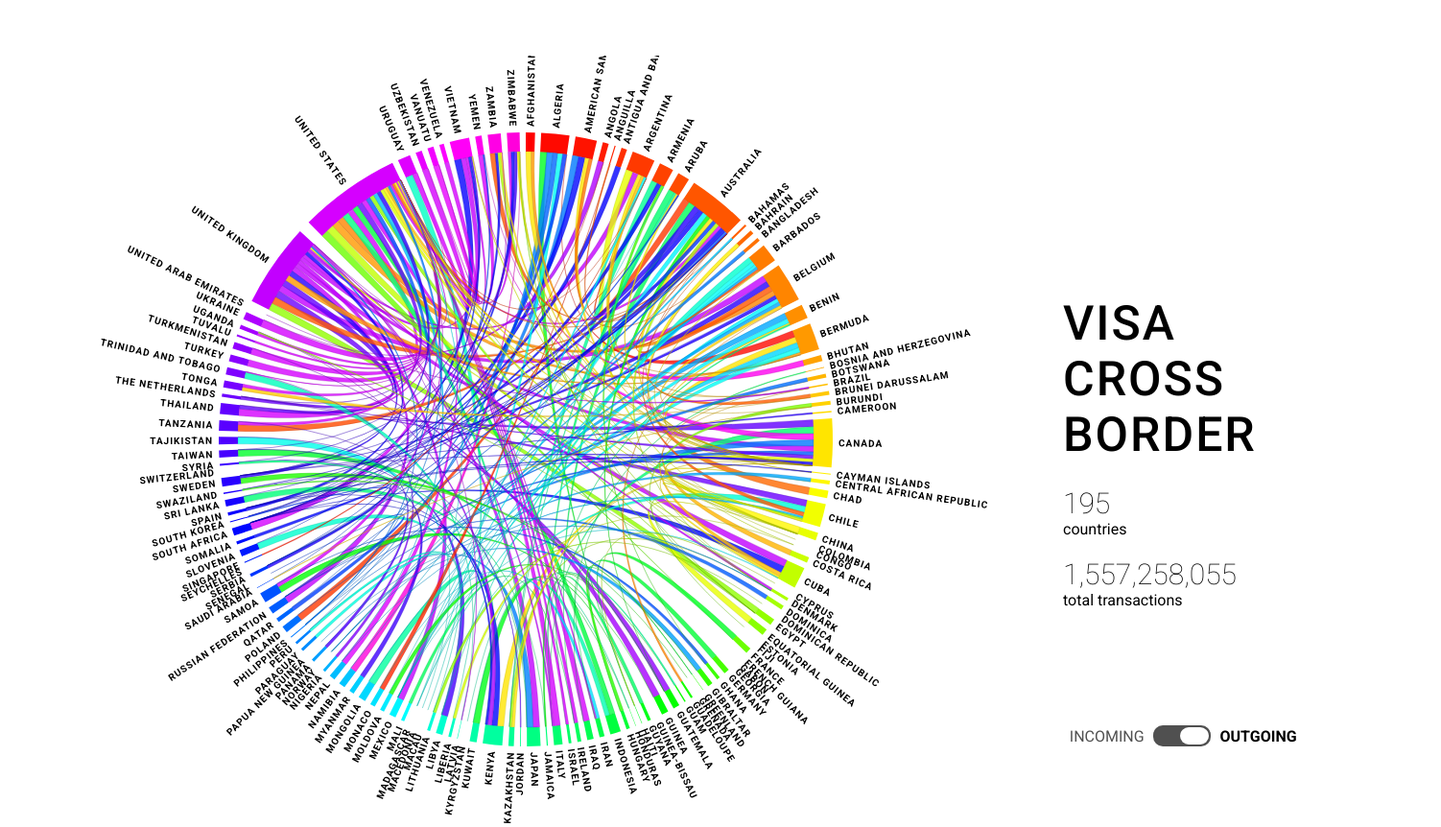
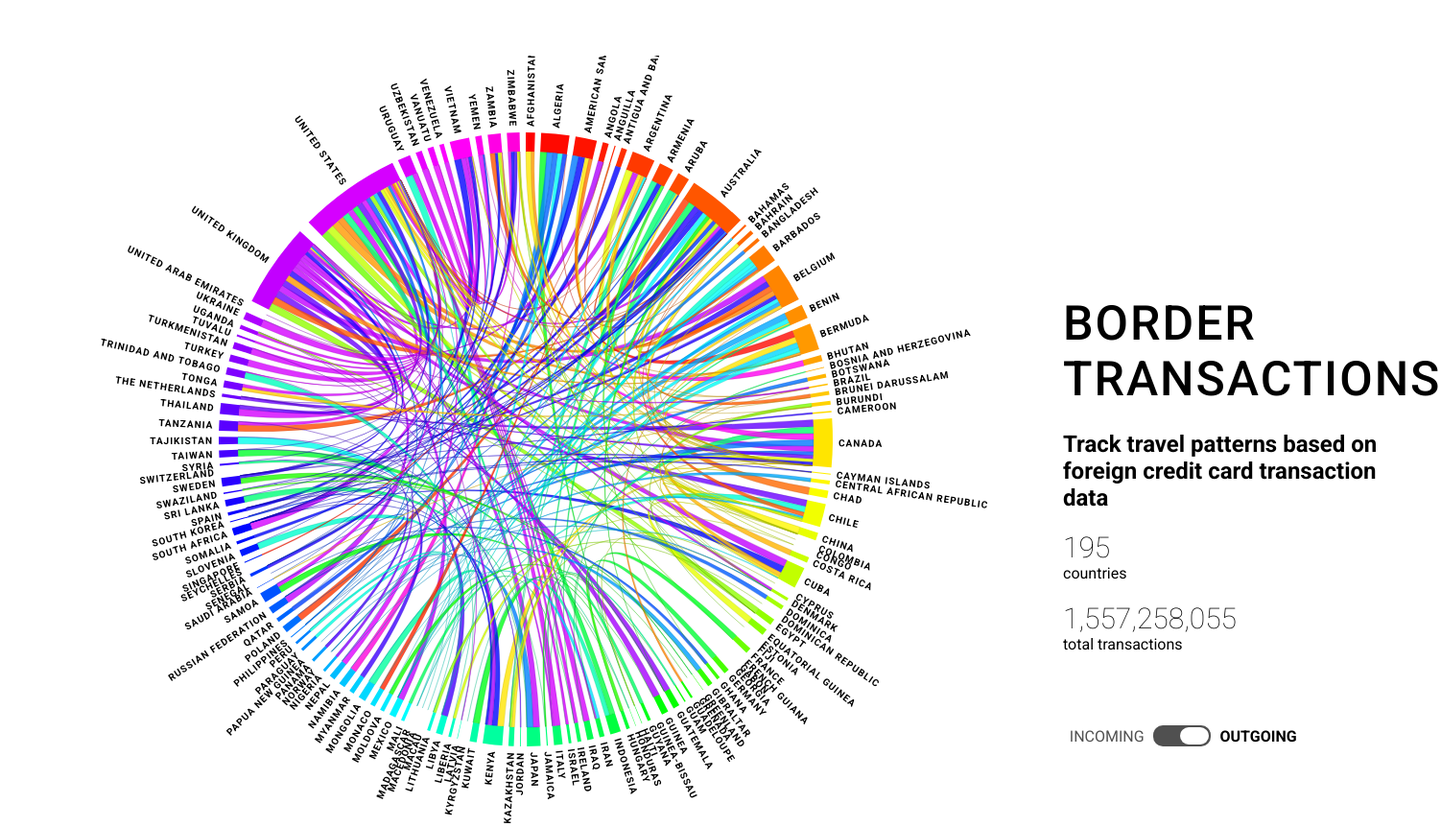
Before and after one commit to sweves/transaction-travel-visualizer, a plain HTML site: page index.html in a window 1280 px wide. Shown: the whole page at 96% size, 1502 px wide, since content can reach past the window. Drawn offline with nearby package versions, Linux system fonts and the light colour scheme.

Commit message:
update description

```diff
--- a/index.html
+++ b/index.html
@@ -33,7 +33,8 @@
 
     <div id="placeholder">
 
-      <h1>Visa<br>Cross<br>Border</h1>
+      <h1>Border Transactions</h1>
+      <h2>Track travel patterns based on foreign credit card transaction data</h2>
       <p class='number'>195</p>
       <p class='sub'>countries<br/></p>
       <p class='number'>1,557,258,055</p>
```
